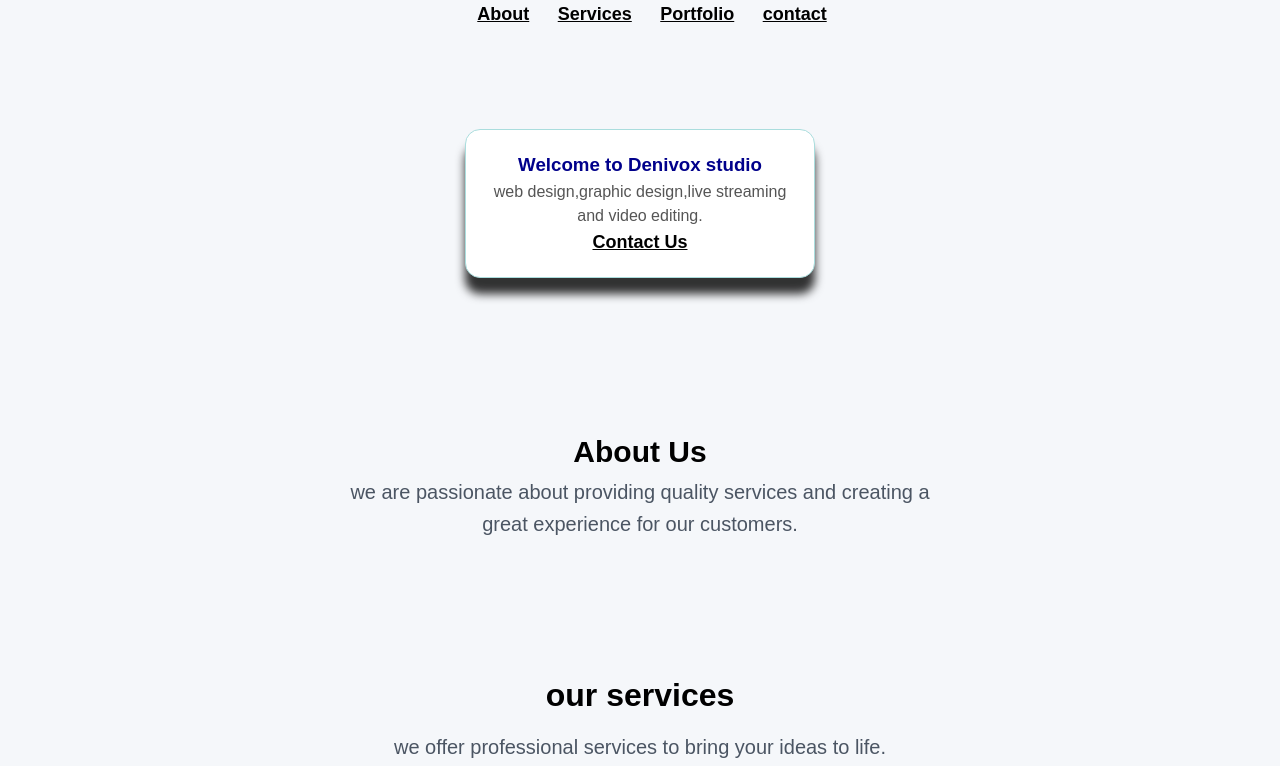
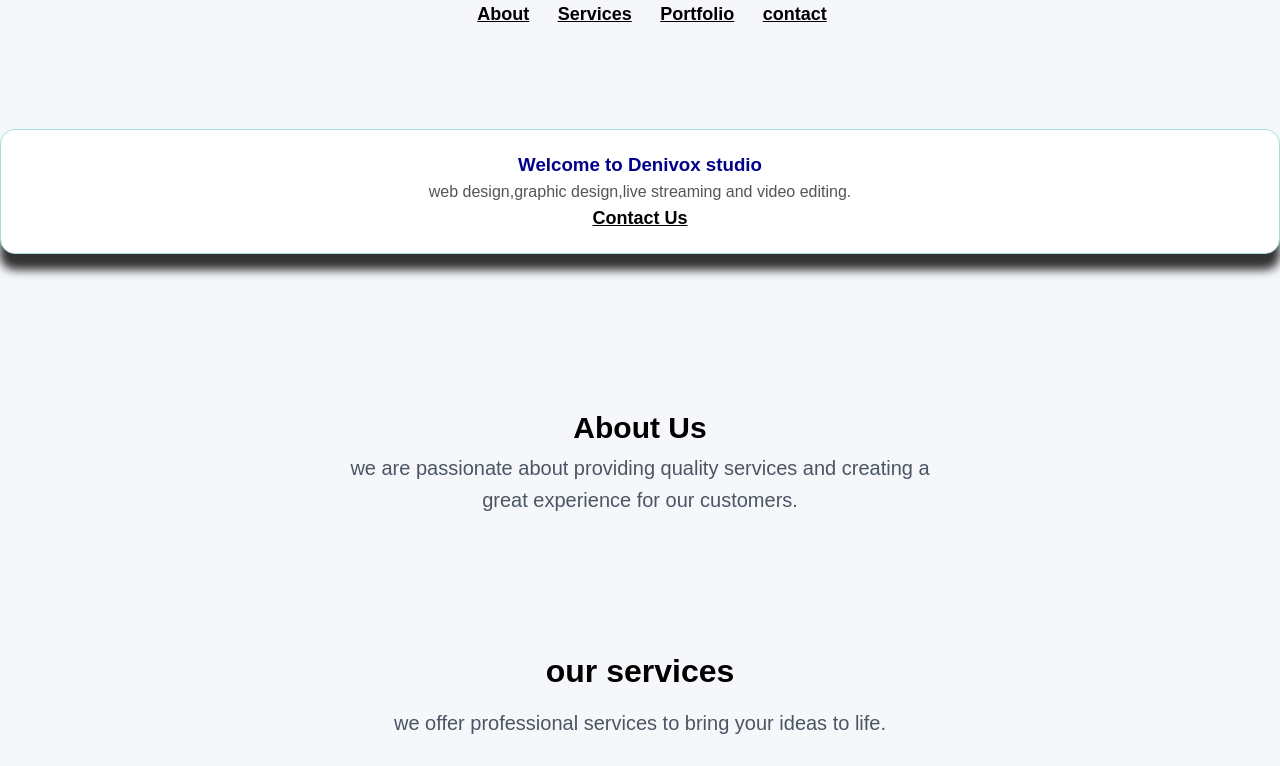
Before and after one commit to DHA231/Denivox-studio, a plain HTML site: page index.html in a window 1280 px wide. Shown: the top 766 px of the page. Drawn offline with Linux system fonts and the light colour scheme.

Commit message:
Add files via upload

```diff
--- a/index.html
+++ b/index.html
@@ -1,6 +1,10 @@
 <!DOCTYPE html>
 <html>
 <head>
+    <meta charset="UTF-8">
+    <meta name="viewport"
+content="width=device-width,
+initial-scale=1.0">
     <title>Denivox studio</title>
     <link rel="stylesheet" href="style.css">
 </head>
--- a/style.css
+++ b/style.css
@@ -214,10 +214,23 @@ section{
      display: block;
      object-fit: cover;
 }
-html body {
+*{
+  box-sizing: border-box;
+}
+html,body{
+    width: 100%;
     margin: 0;
     padding: 0;
+    overflow-x: hidden;
+}
+body{
+    min-height: 100vh;
+}
+section{
     width: 100%;
-    height: 100vh;
-    overflow: hidden;
+    max-width: 100%;
 }
+.card{
+    width: 100%;
+    max-width: 100%;
+}
```
